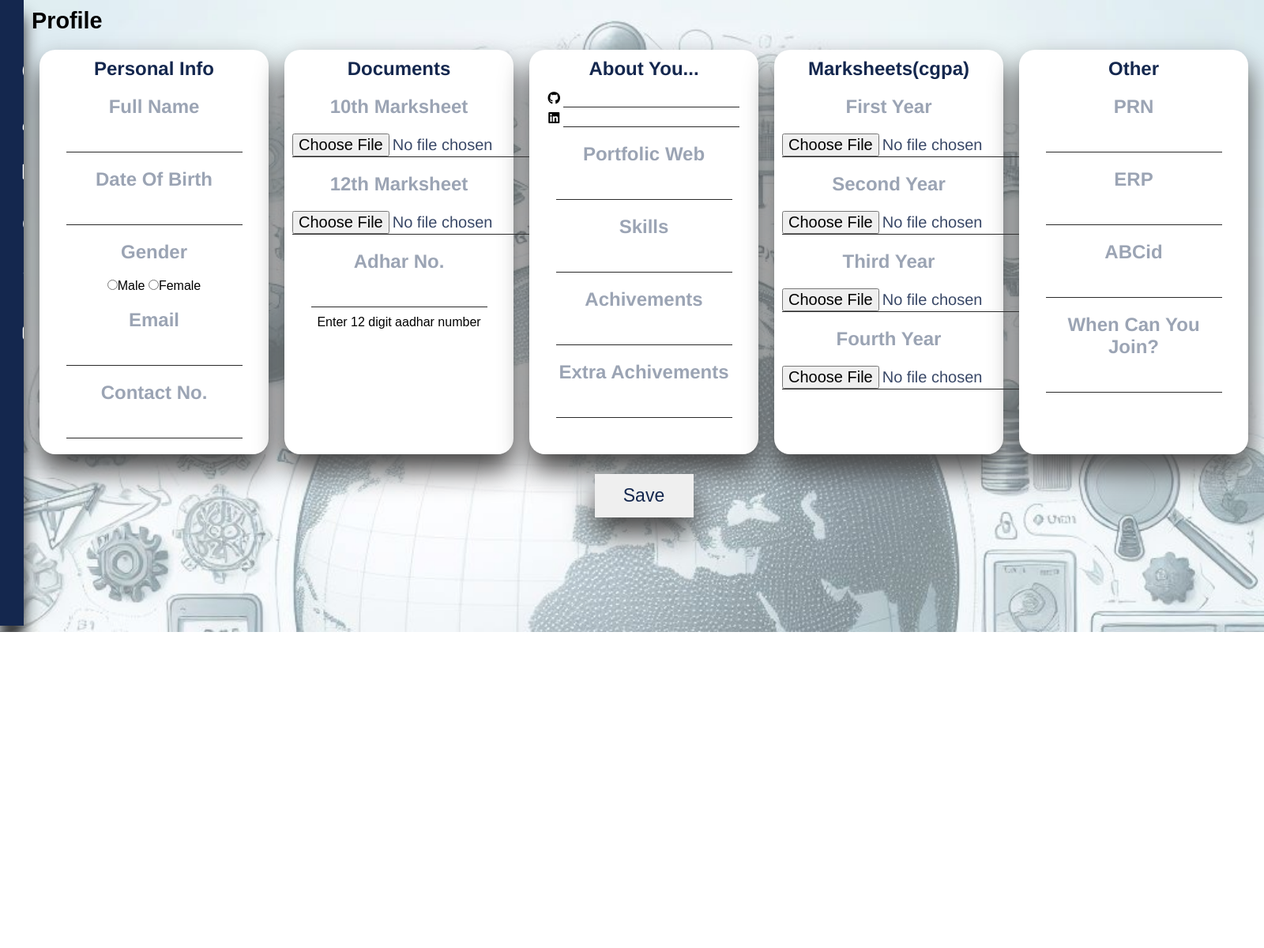
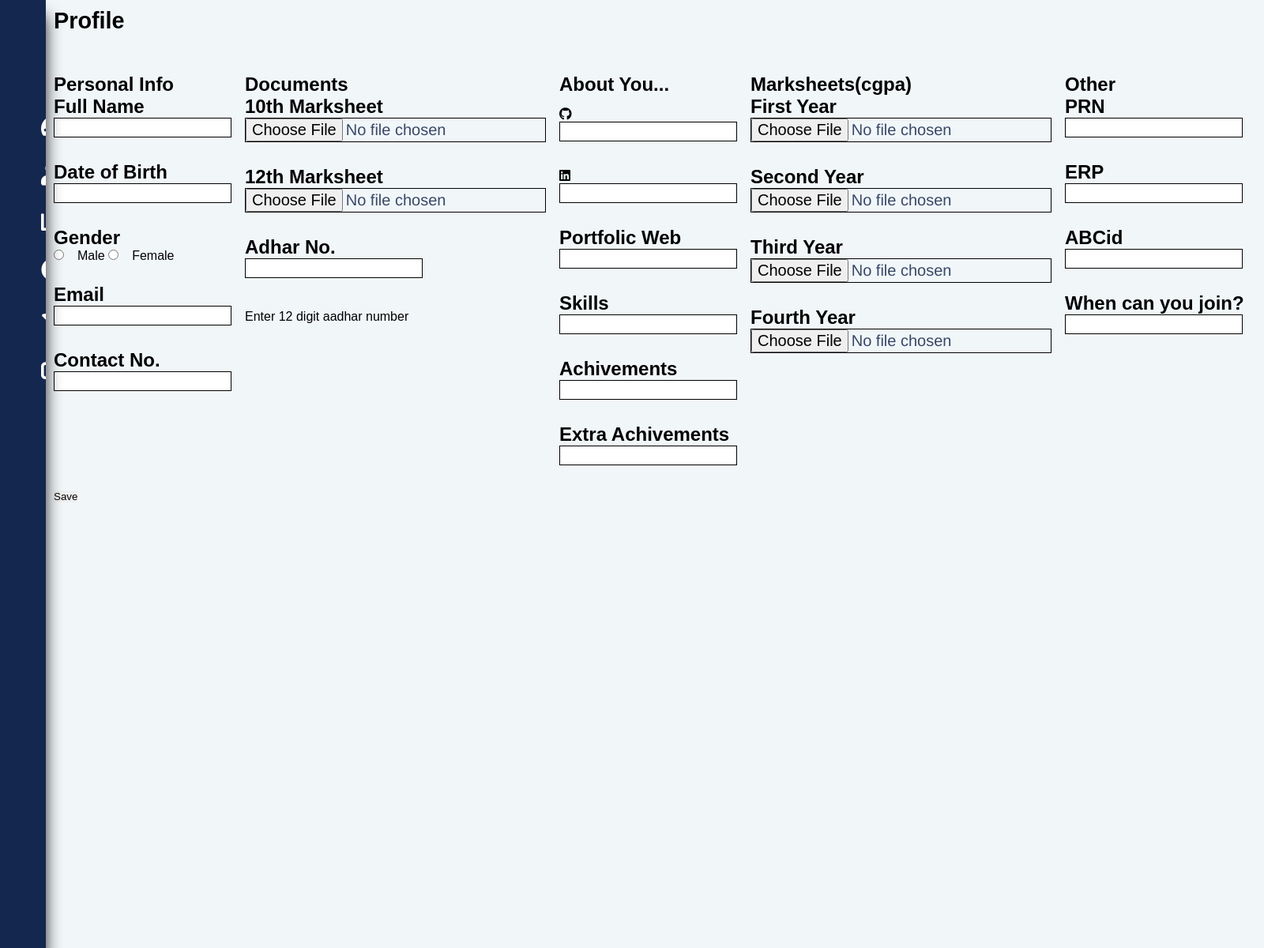
Before and after one commit to GauravKumbhar0491/Placement_Hub, a Flask app: template Placement/templates/profile.html in a window 1600 px wide. Shown: the whole page at 79% size. Before the commit the page ends 800 px from the top, so only its background shows below. Run offline with Flask 3, Linux system fonts and the light colour scheme; the template is opened without the code that fills it, so the values that code supplies are empty; some web fonts are replaced.

Commit message:
Update profile.css

```diff
--- a/Placement/static/profile.css
+++ b/Placement/static/profile.css
@@ -1,5 +1,6 @@
 /*  import google fonts */
 @import url("https://fonts.googleapis.com/css2?family=Poppins:wght@400;500;600;700&display=swap");
+
 * {
     margin: 0;
     padding: 0;
@@ -13,8 +14,6 @@
 body {
     display: flex;
     background: rgb(241, 246, 249);
-    background-image: url("my\ first\ design.jpg");
-    background-size: cover;
 }
 
 .sidebar {
@@ -22,9 +21,9 @@
     top: 0;
     left: 0;
     bottom: 0;
-    width: 90px;
-    height: 99vh;
-    padding: 0 0.8rem;
+    width: 120px;
+    height: 150vh;
+    padding: 0em;
     color: #fff;
     overflow: hidden;
     transition: all 0.5s linear;
@@ -33,13 +32,13 @@
 }
 
 .sidebar:hover {
-    width: 240px;
+    width: 250px;
     transition: 0.5s;
 }
 
 .logo {
-    height: 50px;
-    padding: 12px;
+    height: 130px;
+    padding: 15px;
 }
 
 .main {
@@ -51,12 +50,14 @@
 
 .main li {
     padding: 1rem;
-    margin: 8px 0;
-    border-radius: 8px;
+    margin-left: 36px;
+    border: 8px;
     transition: all 0.5s ease-in-out;
+    gap: rem;
 }
 
 .main li:hover {
+    border-radius: 5%;
     background: #e0e0e058;
 }
 
@@ -75,7 +76,7 @@
 }
 
 .main a i {
-    font-size: 1.6rem;
+    font-size: 1.8rem;
 }
 
 .college-logo {
@@ -83,8 +84,7 @@
     align-items: center;
 }
 
-
-/*-------first-------*/
+/* /-------first-------/ */
 .first{
     padding: 10px;
     align-items: center;
@@ -99,57 +99,90 @@
 
 .info {
     display: flex;
-    margin-top: 10px;
+    margin-top: 50px;
     width: 100%;
     height: 70%;
 }
 
-.box1{
-    display: flex;
-    margin-top: 10px;
+.info .box1 {
+    width: 1650px;
+    height: 40%;
+    /* /margin: 10px;/ */
+    background: #fff;
+    font-size: 22px;
+    border-radius: 20px;
+    padding: 10px;
+
+}
+.info .box2 {
+    width: 1650px;
+    height: 60%;
+    /* /margin: 10px;/ */
+    font-size: 19px;
+    margin-top: 200px;
+    margin-left: -1650px;
+    background: #fff;
+    border-radius: 20px;
+    padding: 10px;
+
+}
+.info .box3 {
+    width: 1650px;
+    height: 41%;
+    /* /margin: 10px;/ */
+    font-size: 22px;
+    margin-top: 390px;
+    margin-left: -1650px;
+    background: #fff;
+    border-radius: 20px;
+    padding: 10px;
+
 }
 
-.info .box {
-    width: 290px;
-    margin: 10px;
+.info .box4 {
+    width: 1650px;
+    height: 40%;
+   /* /margin: 10px;/ */
+    font-size: 22px;
+    margin-top: 595px;
+    margin-left: -1650px;
     background: #fff;
-    text-align: center;
+
     border-radius: 20px;
     padding: 10px;
-    box-shadow: 0 20px 35px rgb(65, 64, 64);
+
 }
 
+.info .box5 {
+    width: 1650px;
+    height: 29%;
+   /* /margin: 10px;/ */
+   font-size: 22px;
+    margin-top: 810px;
+    margin-left: -1650px;
+    background: #fff;
+    border-radius: 20px;
+    padding: 10px;
 
-.info .box h1{
-    font-family: Helvetica, sans-serif;
+}
+
+h3 {
     color: rgb(20, 39, 78);
     overflow: hidden;
-}
-
-.info .box h1:hover {
-    transition: linear 0.5s;
-    font-size: xx-large;
-}
-
-.info .box h2 {
-    font-family: Helvetica, sans-serif;
-    margin: 20px;
+    margin-bottom: 25px;
     text-transform: capitalize;
-    color: rgb(155, 164, 180);
 }
 
 input {
-    border-top: #fff;
-    border-left: #fff;
-    border-right: #fff;
-    border-bottom: 1px solid rgb(42, 42, 42);
+    border: 1px solid black;
+    margin-right: 17px;
+    margin-bottom: 30px;
     font-size: 20px;
     font-family: Helvetica, sans-serif;
     color: rgb(57, 72, 103);
-
 }
 
-.container {
+.container1 {
     position: relative;
     height: 70px;
     display: flex;
@@ -157,12 +190,32 @@
     align-items: flex-end;
 }
 
-.bottom-center {
+.bottom-left {
     position: absolute;
     font-size: 23px;
     color: rgb(20, 39, 78);
     height: 55px;
     width: 125px;
-    bottom: 0px;
+    bottom: -200px;
+    margin-left: -1000px;
     box-shadow: 0 20px 35px rgb(65, 64, 64);
 }
+
+.container2 {
+    position: relative;
+    height: 70px;
+    display: flex;
+    justify-content: center;
+    align-items: flex-end;
+}
+
+.bottom-right{
+    position: absolute;
+    font-size: 23px;
+    color: rgb(20, 39, 78);
+    height: 55px;
+    width: 125px;
+    bottom: -149px;
+    margin-left: 1000px;
+    box-shadow: 0 20px 35px rgb(65, 64, 64);
+}
```
